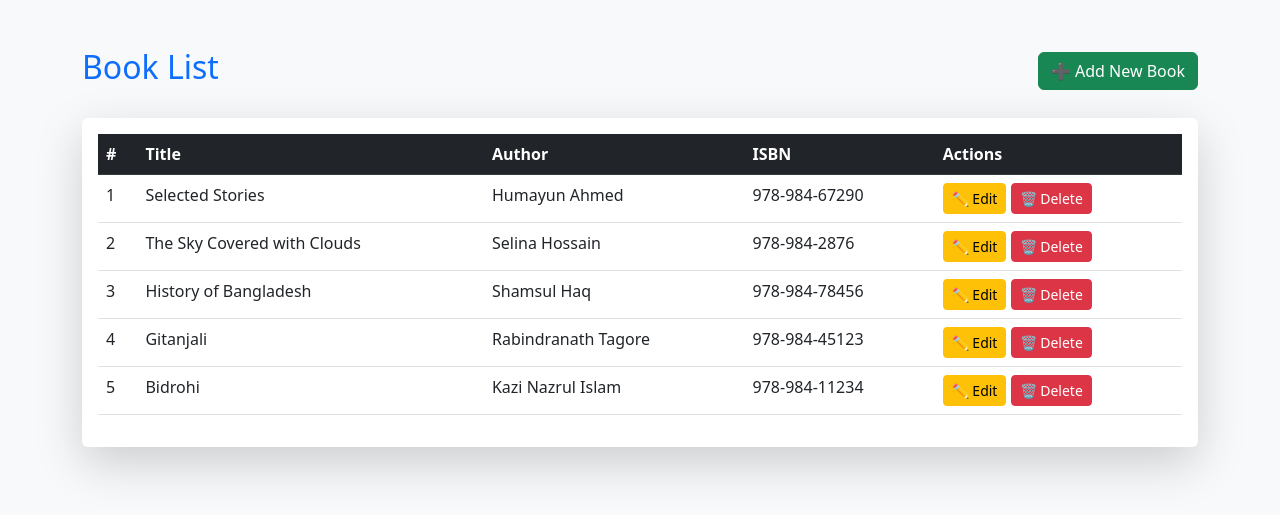
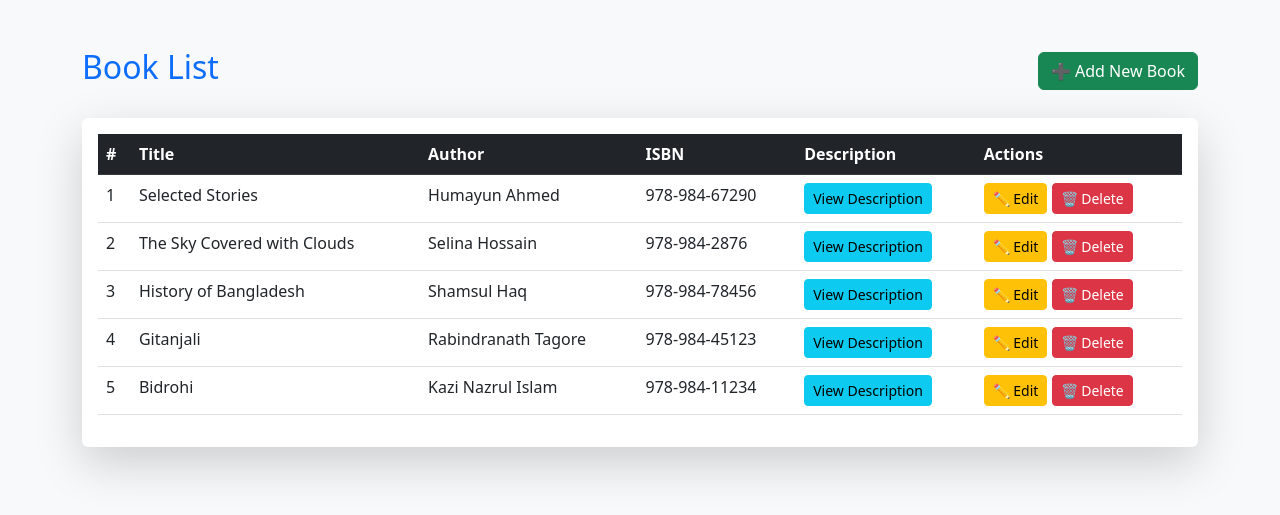
Before and after one commit to Rafsunjany-khan/Book-Management-System, a Django app: page / in a window 1280 px wide. Shown: the top 515 px of the page. Run offline with Django 5.2, Linux system fonts and the light colour scheme; data comes from the database, SQL or seed files in the repository.

Commit message:
View Details added in homepage section

```diff
--- a/templates/index.html
+++ b/templates/index.html
@@ -26,6 +26,7 @@
                             <th>Title</th>
                             <th>Author</th>
                             <th>ISBN</th>
+                            <th>Description</th>
                             <th>Actions</th>
                         </tr>
                     </thead>
@@ -37,9 +38,17 @@
                                 <td>{{ book.author }}</td>
                                 <td>{{ book.isbn }}</td>
                                 <td>
+                                    {% if book.description %}
+                                        <button class="btn btn-info btn-sm" data-bs-toggle="modal" data-bs-target="#descriptionModal{{ book.pk }}">View Description</button>
+                                    {% else %}
+                                        <span class="text-muted">No Description</span>
+                                    {% endif %}
+                                </td>
+                                <td>
                                     <a href="{% url 'book_edit' book.pk %}" class="btn btn-warning btn-sm">✏ Edit</a>
                                     <a href="{% url 'book_delete' book.pk %}" class="btn btn-danger btn-sm" onclick="return confirm('Are you sure you want to delete this book?');">🗑 Delete</a>
                                 </td>
+
                             </tr>
                         {% endfor %}
                     </tbody>
@@ -51,6 +60,23 @@
     </div>
 </div>
 
+<!-- Modal for Book - Description -->
+{% for book in books %}
+    <div class="modal fade" id="descriptionModal{{ book.pk }}" tabindex="-1" aria-labelledby="descriptionModalLabel{{ book.pk }}" aria-hidden="true">
+        <div class="modal-dialog modal-lg">
+            <div class="modal-content">
+                <div class="modal-header">
+                    <h5 class="modal-title" id="descriptionModalLabel{{ book.pk }}">{{ book.title }} - Description</h5>
+                    <button type="button" class="btn-close" data-bs-dismiss="modal" aria-label="Close"></button>
+                </div>
+                <div class="modal-body">
+                    <p>{{ book.description }}</p>
+                </div>
+            </div>
+        </div>
+    </div>
+{% endfor %}
+
 <!-- Bootstrap 5 JavaScript -->
 <script src="https://cdn.jsdelivr.net/npm/bootstrap@5.3.0/dist/js/bootstrap.bundle.min.js"></script>
 
```
